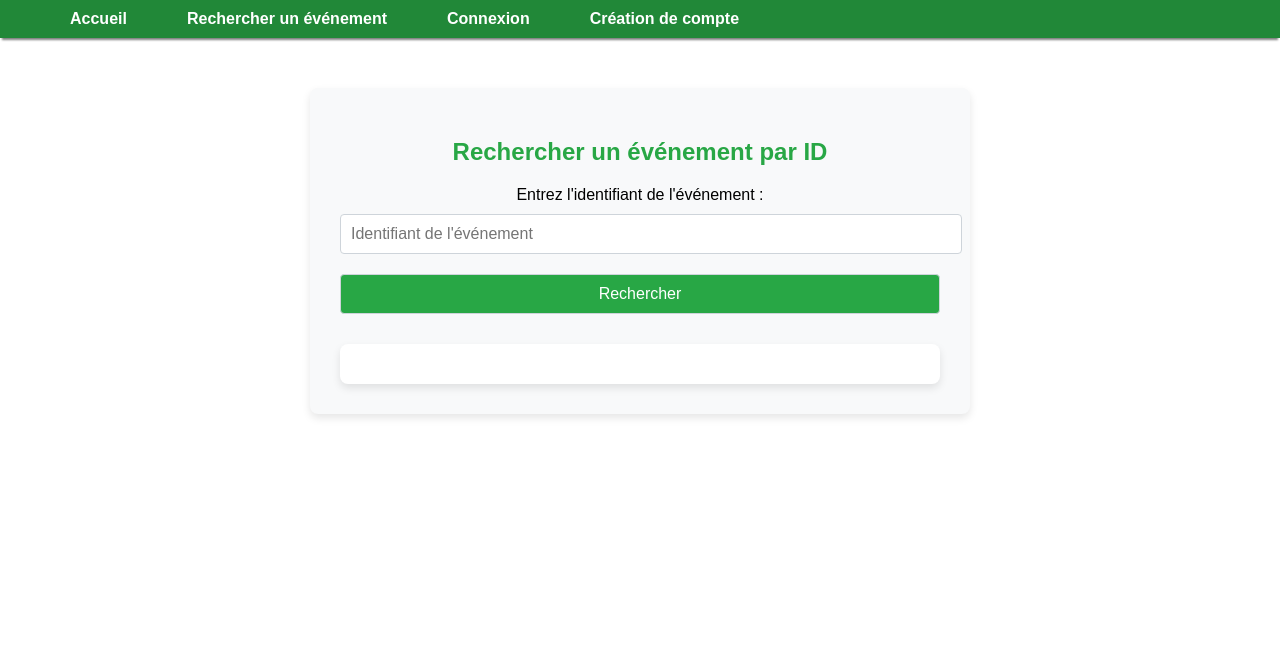
After one commit to QQtin3/POC-sae301-schejV2, a PHP site: template src/view/search.php in a window 1280 px wide. The commit adds this page. Shown: the top 654 px of the page. Run offline with PHP 8.4, Linux system fonts and the light colour scheme; the template is opened without the code that fills it, so the values that code supplies are empty; a stand-in replaces the project's code that opens the database connection.

Commit message:
Searching is working, need to review error & complete operations still WIP

```diff
--- a/controller/LoginController.php
+++ b/controller/LoginController.php
@@ -30,7 +30,7 @@ class LoginController extends Controller
             $isPasswordValide = password_verify($password, $passwordInDatabase);  // Check if password is corresponding to hash in DB
             if ($isPasswordValide) {
                 $userData = $dao->getUserById($userId);
-                $_SESSION['user'] = new UserDataModel($userId, $userData['username'], $passwordInDatabase, $userData['created_at']);  // Store connected user in session
+                $_SESSION['user'] = $userId;  // Store connected user in session
                 $_SESSION['username'] = $userData['username'];
                 $this->render("index", ["popupConnected" => "true", "username" => $userData['username']]);
             } else {
--- a/db/create_database.sql
+++ b/db/create_database.sql
@@ -29,8 +29,8 @@ CREATE TABLE IF NOT EXISTS events
     name        VARCHAR(255) NOT NULL,
     description VARCHAR(999),
     user        INT  NOT NULL,
-    start       DATE NOT NULL,
-    end         DATE NOT NULL,
+    start       DATETIME NOT NULL,
+    end         DATETIME NOT NULL,
     FOREIGN KEY (user) REFERENCES user_data (id)
     );
 
--- a/index.php
+++ b/index.php
@@ -40,6 +40,11 @@ ApplicationController::getInstance()->addRoute(
     CONTROLLER_DIR . "/CreateEventController.php"
 );
 
+ApplicationController::getInstance()->addRoute(
+    "search",
+    CONTROLLER_DIR . "/SearchActivityController.php"
+);
+
 
 // Process the request
 ApplicationController::getInstance()->process();
--- a/model/dao/AvailabilityDAO.php
+++ b/model/dao/AvailabilityDAO.php
@@ -31,7 +31,7 @@ class AvailabilityDAO
         $stmt->bind_param("iiii", $time, $event, $user, $choice);
 
         if ($stmt->execute()) {
-            return true;
+            return $this->conn->insert_id;  // Retourne le dernier ID inséré
         } else {
             return false;
         }
--- a/model/dao/ChoicesDAO.php
+++ b/model/dao/ChoicesDAO.php
@@ -29,7 +29,7 @@ class ChoicesDAO
         $stmt->bind_param("si", $name, $event);
 
         if ($stmt->execute()) {
-            return true;
+            return $this->conn->insert_id;  // Retourne le dernier ID inséré
         } else {
             return false;
         }
--- a/model/dao/EventsDAO.php
+++ b/model/dao/EventsDAO.php
@@ -27,9 +27,9 @@ class EventsDAO {
         $start = $event->getStart();
         $end = $event->getEnd();
         $stmt->bind_param("ssiss", $name, $desc, $user, $start, $end);
-
-        if ($stmt->execute()) {
-            return true;
+        $result = $stmt->execute();
+        if ($result) {
+            return $this->conn->insert_id;  // Retourne le dernier ID inséré
         } else {
             return false;
         }
--- a/model/dao/TimesDAO.php
+++ b/model/dao/TimesDAO.php
@@ -28,7 +28,7 @@ class TimesDAO {
         $stmt->bind_param("ssi", $start, $end, $event);
 
         if ($stmt->execute()) {
-            return true;
+            return $this->conn->insert_id;  // Retourne le dernier ID inséré
         } else {
             return false;
         }
--- a/model/dao/UserDataDAO.php
+++ b/model/dao/UserDataDAO.php
@@ -30,7 +30,7 @@ class UserDataDAO
         $stmt->bind_param("ss", $username, $password);
 
         if ($stmt->execute()) {
-            return true;
+            return $this->conn->insert_id;  // Retourne le dernier ID inséré
         } else {
             return false;
         }
--- a/src/view/header.php
+++ b/src/view/header.php
@@ -10,9 +10,9 @@
     <nav>
         <ul>
             <li><a href="/">Accueil</a></li>
-            <li><a href="/create">Créer un planning</a></li>
-            <li><a href="/list">Voir vos plannings</a></li>
+            <li><a href="/search">Rechercher un événement</a></li>
             <?php if (isset($_SESSION['user'])) { ?> <!-- Ne pas afficher les boutons si le user n'est pas connecté -->
+                <li><a href="/create">Créer un événement</a></li>
                 <li><a href="/disconnect">Déconnexion</a></li>
             <?php }; ?>
             <?php if (!isset($_SESSION['user'])) { ?>  <!-- Ne pas afficher les boutons si le user est connecté-->
--- /dev/null
+++ b/src/view/search.php
@@ -0,0 +1,85 @@
+<?php
+include 'header.php'; // Inclure l'en-tête
+?>
+
+<main>
+    <style>
+        /* Style du container de recherche d'événement */
+        .event-search-container {
+            max-width: 600px;
+            margin: 50px auto;
+            background-color: #f8f9fa;
+            padding: 30px;
+            border-radius: 8px;
+            box-shadow: 0 4px 8px rgba(0, 0, 0, 0.1);
+        }
+
+        /* Titre principal */
+        .event-search-container h2 {
+            text-align: center;
+            color: #28a745;
+        }
+
+        /* Style du formulaire */
+        .event-search-container form {
+            text-align: center;
+            margin-top: 20px;
+        }
+
+        /* Champs de saisie et bouton */
+        .event-search-container input[type="number"],
+        .event-search-container input[type="submit"] {
+            width: 100%;
+            padding: 10px;
+            margin: 10px 0;
+            border: 1px solid #ced4da;
+            border-radius: 4px;
+            font-size: 1rem;
+        }
+
+        /* Bouton de soumission */
+        .event-search-container input[type="submit"] {
+            background-color: #28a745;
+            color: white;
+            cursor: pointer;
+        }
+
+        .event-search-container input[type="submit"]:hover {
+            background-color: #218838;
+        }
+
+        /* Conteneur pour les détails de l'événement */
+        .event-details {
+            background-color: white;
+            padding: 20px;
+            border-radius: 8px;
+            box-shadow: 0 4px 8px rgba(0, 0, 0, 0.1);
+            margin-top: 20px;
+        }
+    </style>
+
+    <div class="event-search-container">
+        <h2>Rechercher un événement par ID</h2>
+
+        <!-- Formulaire pour entrer l'ID de l'événement -->
+        <form action="/search" method="POST">
+            <label for="event_id">Entrez l'identifiant de l'événement :</label>
+            <input type="number" id="event_id" name="event_id" required placeholder="Identifiant de l'événement">
+            <input type="submit" value="Rechercher">
+        </form>
+
+        <!-- Conteneur pour les détails de l'événement (à compléter avec le backend) -->
+        <div class="event-details">
+            <?php if (isset($data['id'])) {
+                echo "<h2>" . $data['title'] . "</h2>";
+                echo "<h4>" . $data['description'] . "</h4>";
+                echo "<p>Créé par : " . $data['createdBy'] . "</p>";
+                echo "<p> Termine le : ". $data['end'] . "</p>";
+            } ?>
+        </div>
+    </div>
+</main>
+
+<?php
+include 'footer.php'; // Inclure le pied de page
+?>
```
Also changed, not shown: controller/CreateEventController.php (+44 -1 lines), controller/DisplayActivityController.php (added, +8 -0 lines), controller/SearchActivityController.php (added, +44 -0 lines), src/view/createEvent.php (+25 -1 lines).
